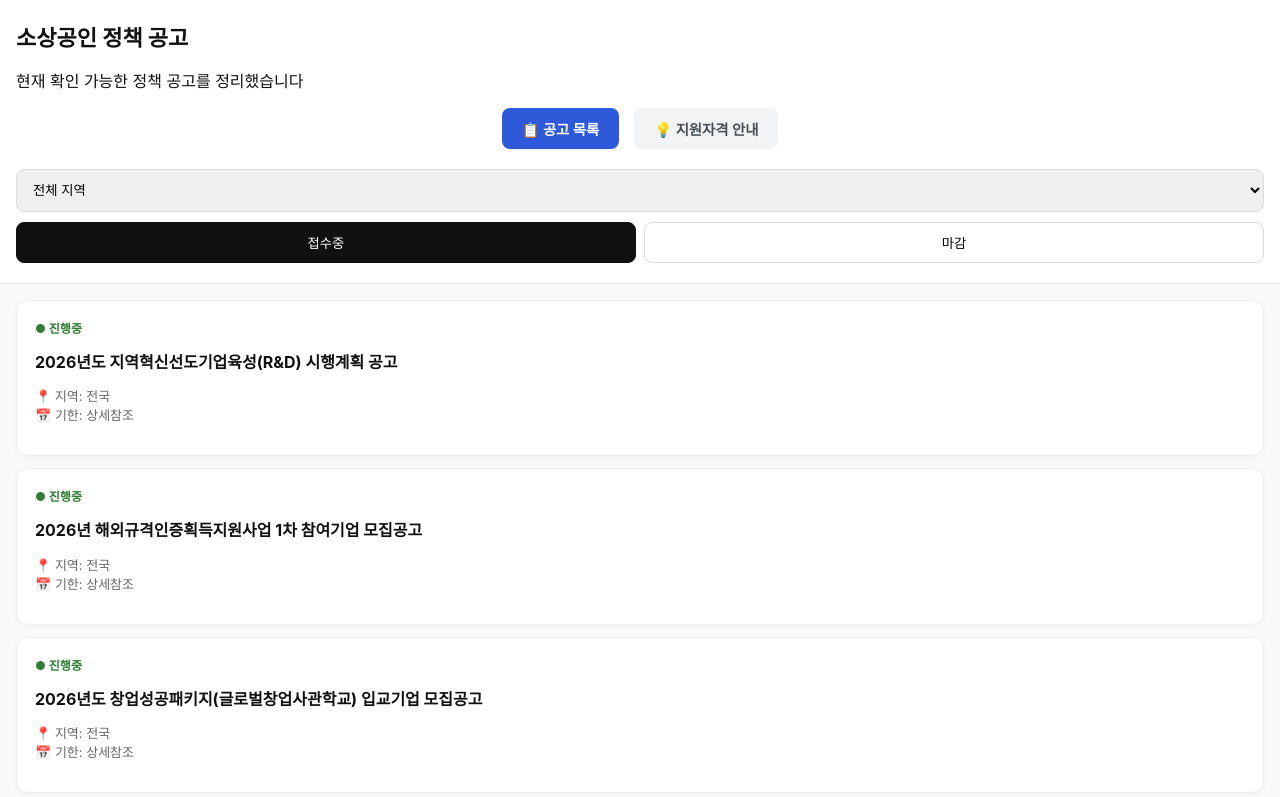
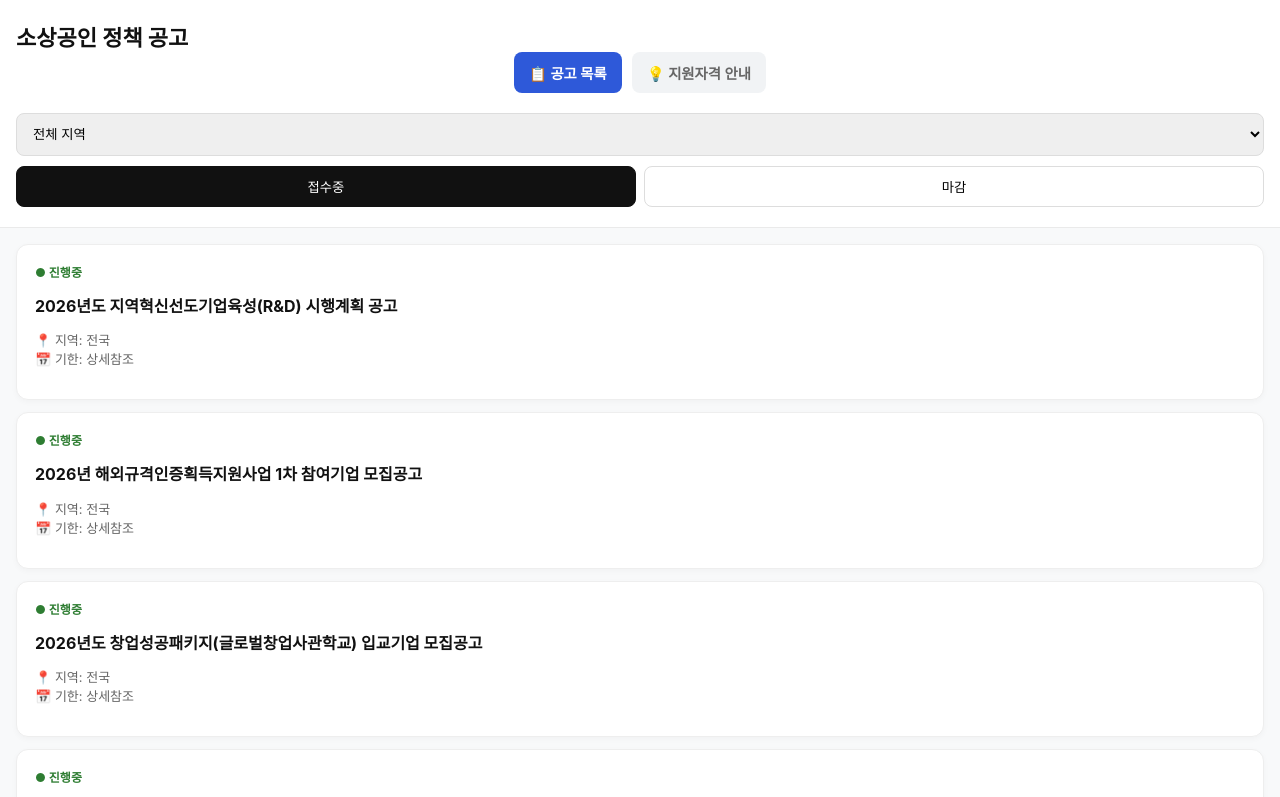
Before and after one commit to HdongMi/policy-auto, a website: page index.html in a window 1280 px wide. Both pictures are taken after a click on the button "소상공인 정책 살펴보기". Shown: the top 797 px of the page. Drawn offline with Linux system fonts and the light colour scheme.

Commit message:
Update index.html

```diff
--- a/index.html
+++ b/index.html
@@ -6,30 +6,18 @@
   <title>소상공인 정책 알리미</title>
   <link rel="stylesheet" href="style.css" />
   <style>
-    /* D-Day 및 네비게이션 스타일 추가 */
+    /* D-Day 배지 스타일 */
+    .d-day {
+      padding: 2px 8px; border-radius: 4px; font-size: 0.75rem; font-weight: bold;
+    }
     .nav-tabs {
-      display: flex;
-      justify-content: center;
-      gap: 15px;
-      margin-bottom: 20px;
+      display: flex; justify-content: center; gap: 10px; margin-bottom: 20px;
     }
-    .info-link-btn {
-      padding: 10px 20px;
-      background-color: #f1f3f5;
-      color: #495057;
-      text-decoration: none;
-      border-radius: 8px;
-      font-weight: bold;
-      font-size: 0.9rem;
-      transition: 0.3s;
+    .tab-btn {
+      padding: 10px 15px; background: #f1f3f5; border-radius: 8px;
+      text-decoration: none; color: #666; font-weight: bold; font-size: 0.9rem;
     }
-    .info-link-btn:hover { background-color: #e9ecef; color: #2e59d9; }
-
-    .d-day {
-      background: #ff4757; color: white; padding: 2px 8px; border-radius: 4px;
-      font-size: 0.75rem; font-weight: bold; margin-left: 8px; vertical-align: middle;
-    }
-    .d-day.today { background: #eccc68; color: #333; }
+    .tab-btn.active { background: #2e59d9; color: white; }
   </style>
 </head>
 <body>
@@ -46,11 +34,10 @@
   <div id="mainLayout" class="hidden">
     <header class="header">
       <h1>소상공인 정책 공고</h1>
-      <p>현재 확인 가능한 정책 공고를 정리했습니다</p>
 
       <div class="nav-tabs">
-        <a href="index.html" class="info-link-btn" style="background: #2e59d9; color: white;">📋 공고 목록</a>
-        <a href="info.html" class="info-link-btn">💡 지원자격 안내</a>
+        <a href="index.html?start=true" class="tab-btn active">📋 공고 목록</a>
+        <a href="info.html" class="tab-btn">💡 지원자격 안내</a>
       </div>
 
       <div class="filters">
@@ -83,8 +70,7 @@
       </div>
     </header>
 
-    <main id="policyList">
-      </main>
+    <main id="policyList"></main>
   </div>
 
   <div id="detailView" class="detail hidden">
@@ -106,5 +92,15 @@
   </div>
 
   <script src="app.js"></script>
+  <script>
+    // info.html에서 돌아올 때 랜딩페이지 스킵 로직
+    if (location.search.includes('start=true')) {
+      document.addEventListener('DOMContentLoaded', () => {
+        document.getElementById('landingPage').classList.add('hidden');
+        document.getElementById('mainLayout').classList.remove('hidden');
+        if (typeof fetchData === 'function') fetchData();
+      });
+    }
+  </script>
 </body>
 </html>
```
